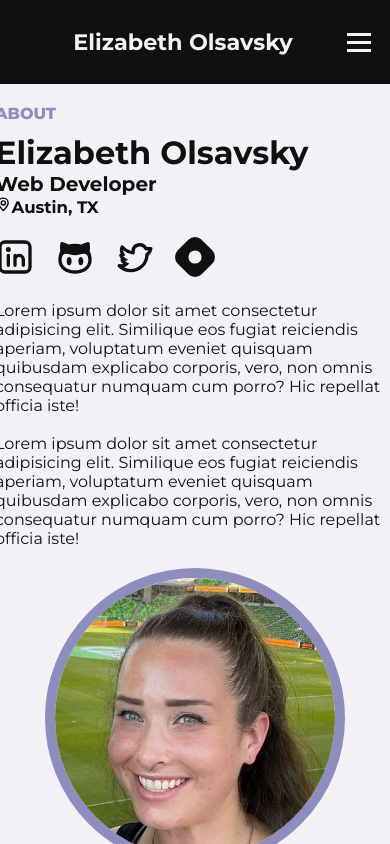
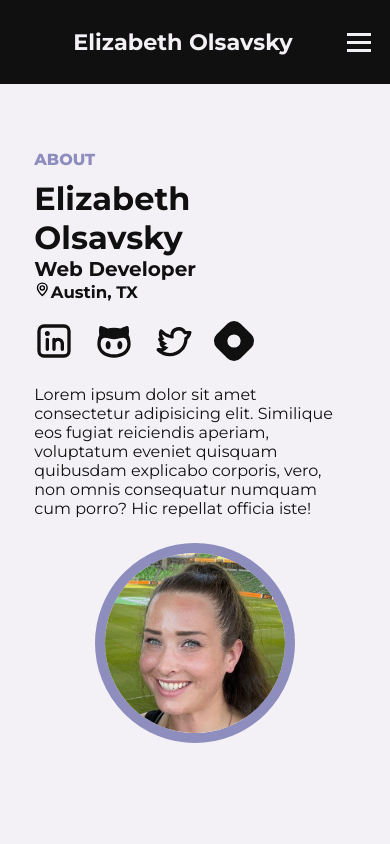
Before and after one commit to elizabetholsavsky/portfolio, a React (Create React App) app: page / in a window 390 px wide. Built offline with nearby package versions, Linux system fonts and the light colour scheme.

Commit message:
adjust mobile responsiveness/media queries

```diff
--- a/src/components/Nav/Hamburger.css
+++ b/src/components/Nav/Hamburger.css
@@ -59,7 +59,7 @@
         overflow-x: hidden;
         text-align: center;
         z-index: 9999;
-        transition: 0.3s;
+        /* transition: 0.3s; */
     }
 
     .nav-menu.active {
--- a/src/components/ScrollContainer/About/About.css
+++ b/src/components/ScrollContainer/About/About.css
@@ -38,7 +38,6 @@
     flex-direction: column;
     justify-content: center;
     width: 100%;
-    min-width: 400px;
 }
 
 .profile-picture-container {
@@ -52,7 +51,8 @@
 
 .profile-picture-container img {
     border: 10px solid var(--secondary);
-    max-width: 100%;
+    max-width: 60%;
+    min-width: 200px;
     height: auto;
     border-radius: 50%;
 }
@@ -63,9 +63,12 @@
     }
 
     .profile-picture-container img {
-        max-width: 300px;
         margin-top: 20px;
         margin-bottom: 60px;
+    }
+
+    .about-content-container {
+        padding: 5px;
     }
 
     .about-card {
--- a/src/components/ScrollContainer/About/About.js
+++ b/src/components/ScrollContainer/About/About.js
@@ -29,8 +29,6 @@ const About = () => {
                     <div className="about-card">
                         <div className="about-text-container">
                             <p>Lorem ipsum dolor sit amet consectetur adipisicing elit. Similique eos fugiat reiciendis aperiam, voluptatum eveniet quisquam quibusdam explicabo corporis, vero, non omnis consequatur numquam cum porro? Hic repellat officia iste!</p>
-                            <br/>
-                            <p>Lorem ipsum dolor sit amet consectetur adipisicing elit. Similique eos fugiat reiciendis aperiam, voluptatum eveniet quisquam quibusdam explicabo corporis, vero, non omnis consequatur numquam cum porro? Hic repellat officia iste!</p>
                         </div>
                     </div>
                 </div>
--- a/src/components/ScrollContainer/Footer/Footer.css
+++ b/src/components/ScrollContainer/Footer/Footer.css
@@ -17,3 +17,9 @@ footer {
 .copyright {
     padding-bottom: 20px;
 }
+
+@media(max-width: 375px) {
+    footer h3 {
+        font-size: 1rem;
+    }
+}
--- a/src/components/ScrollContainer/Projects/Projects.css
+++ b/src/components/ScrollContainer/Projects/Projects.css
@@ -152,3 +152,26 @@
         display: none;
     }
 }
+
+@media (max-width: 375px) {
+    .deploy-link, .github-link, .vscode-link {
+        width: 100%;
+    }
+
+    .project-info {
+        height: fit-content;
+        width: fit-content;
+        padding: 0;
+        margin: 10px;
+    }
+
+    .link-buttons-container {
+        margin: 10px 0 10px 0;
+        height: fit-content;
+        width: fit-content;
+    }
+
+    .projects {
+        margin-bottom: 30px;
+    }
+}
--- a/src/components/ScrollContainer/Resume/Resume.css
+++ b/src/components/ScrollContainer/Resume/Resume.css
@@ -47,3 +47,9 @@
 .resume-button-container button span {
     line-height: 1;
 }
+
+@media(max-width: 375px) {
+    #resume .content-text {
+        padding-bottom: 0;
+    }
+}
--- a/src/components/ScrollContainer/Resume/Timeline/Timeline.css
+++ b/src/components/ScrollContainer/Resume/Timeline/Timeline.css
@@ -124,7 +124,7 @@
     }
 }
 
-@media(max-width: 350px) {
+@media(max-width: 375px) {
     .timeline-event::before, .timeline-dot svg, .timeline-dot {
         display: none;
     }
@@ -161,4 +161,12 @@
     margin: 0;
     justify-content: center;
     }
+
+    .timeline-content {
+        margin-bottom: 20px;
+    }
+
+    .timeline-container {
+        margin-bottom: 30px;
+    }
 }
```
